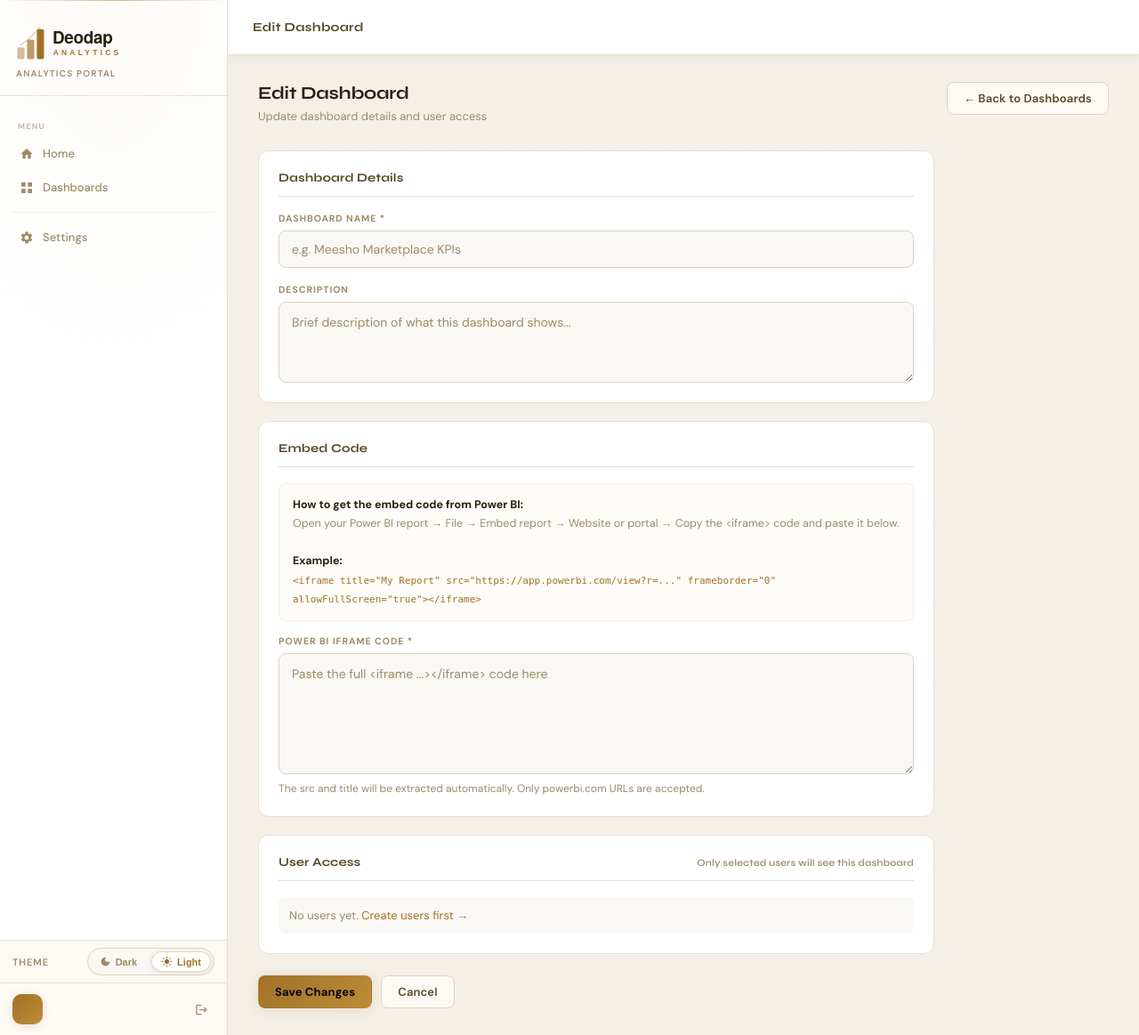
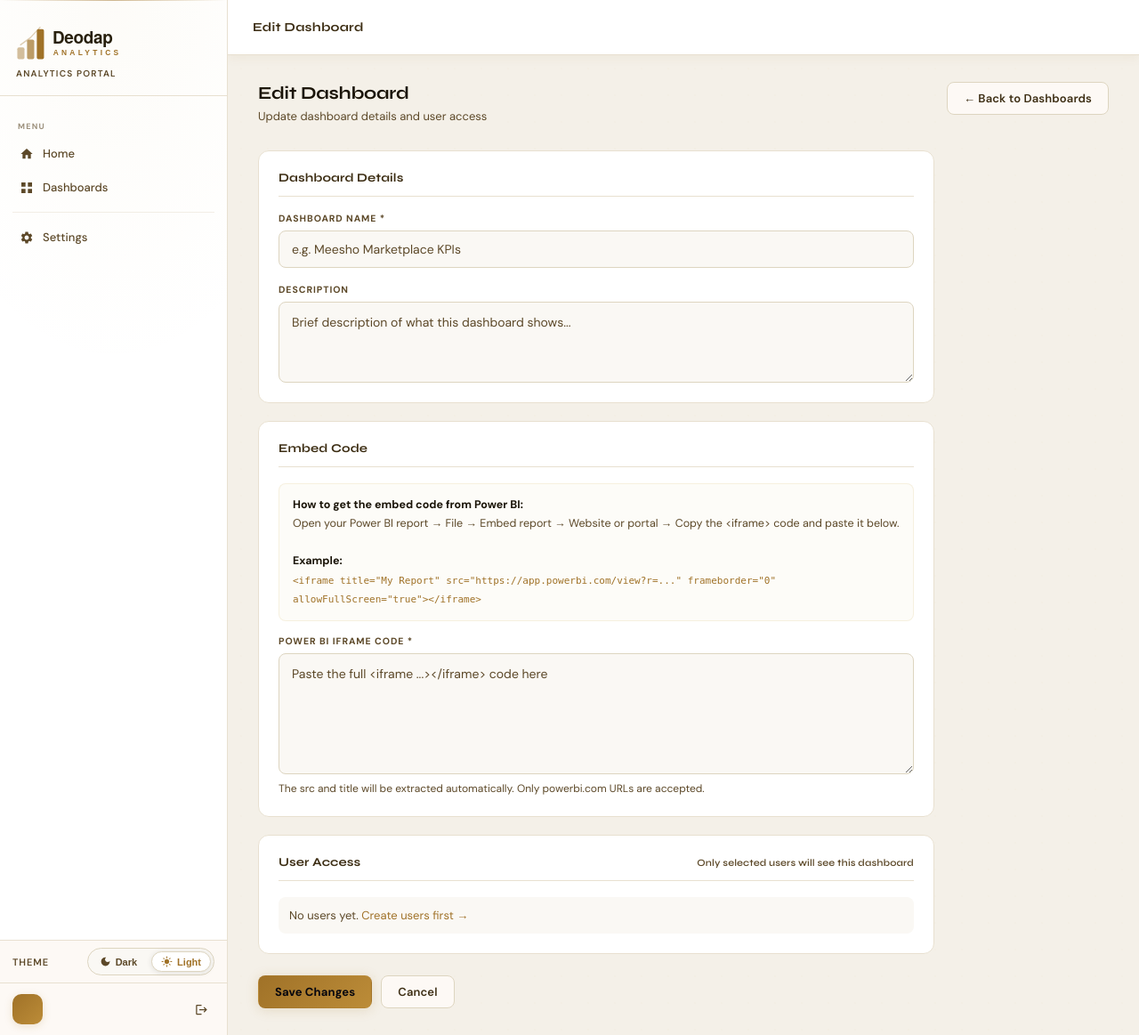
Before and after one commit to alishdeodap-cmyk/analytics_dash_to_web, a Flask app: template templates/admin/dashboard_form.html in a window 1280 px wide. Shown: the whole page at 89% size. Run offline with Flask 3, Linux system fonts and the light colour scheme; the template is opened without the code that fills it, so the values that code supplies are empty.

Commit message:
fix: Improve text contrast in both light and dark themes
Co-Authored-By: Claude Sonnet 4.6 <noreply@anthropic.com>

```diff
--- a/static/css/main.css
+++ b/static/css/main.css
@@ -27,8 +27,8 @@
 
     /* ── Text ── */
     --text:      #e8e8f5;
-    --text2:     #b0b0cc;
-    --muted:     #52527a;
+    --text2:     #c0c0d8;
+    --muted:     #7878a0;
 
     /* ── Status ── */
     --success:   #2dd98e;
@@ -75,9 +75,9 @@ body.light {
     --gold-shadow: 0 4px 20px rgba(160,114,40,0.14);
 
     /* Warm dark text */
-    --text:      #28200e;
-    --text2:     #5a4828;
-    --muted:     #9e8a68;
+    --text:      #1a1408;
+    --text2:     #3d2e14;
+    --muted:     #5c4828;
 
     /* Status */
     --success:   #1e8a58;
```
